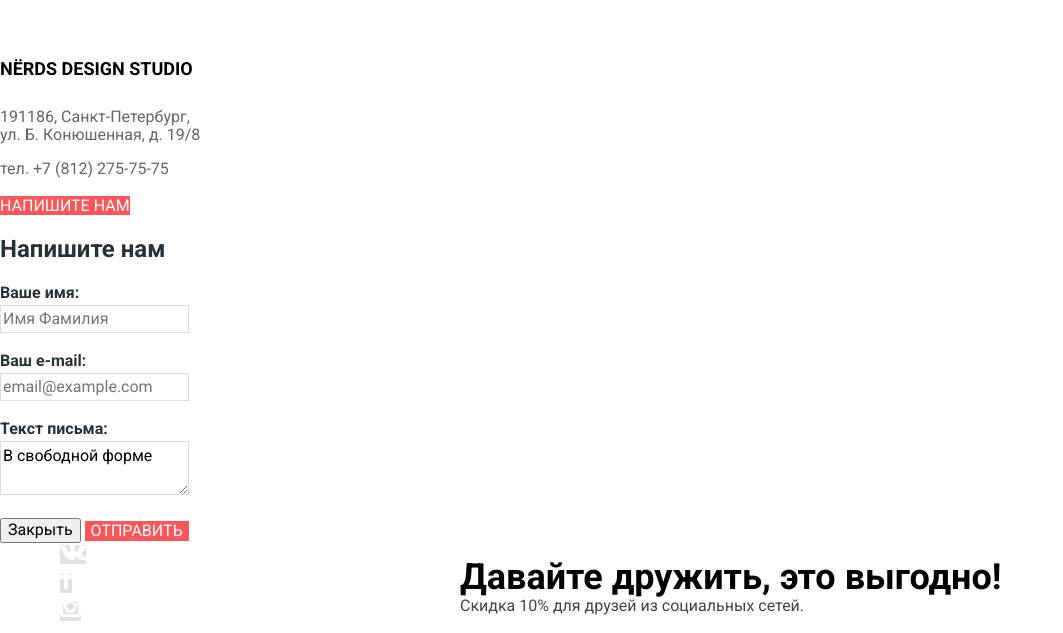
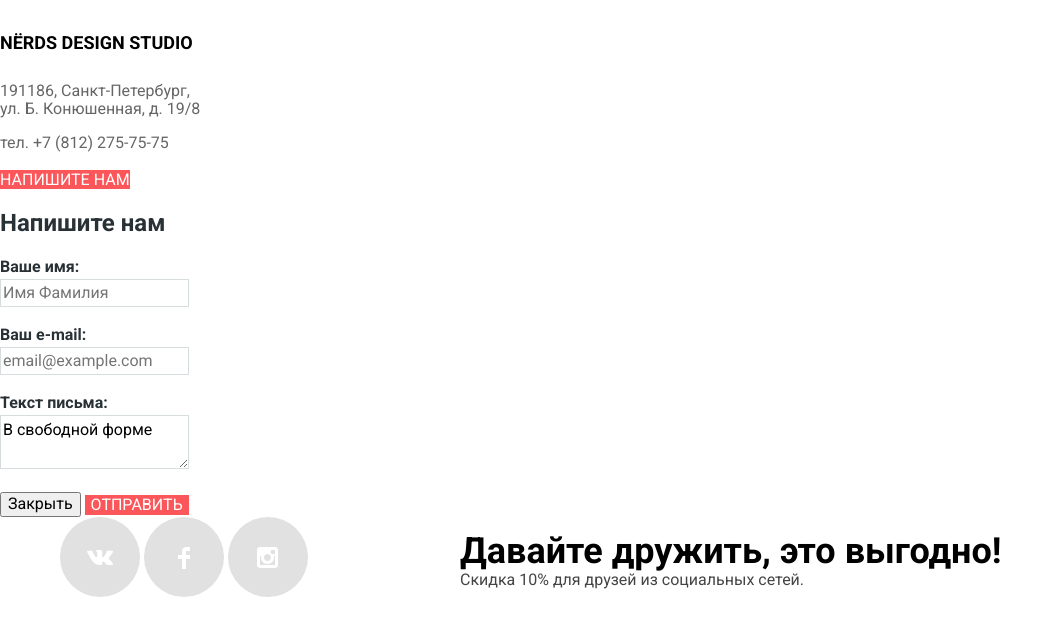
Before and after one commit to Kurapov75/876937-nerds, a plain HTML site: page catalog.html in a window 1280 px wide. Shown: the part 2155-2788 px from the top of the page, without its empty margins (0-1063 px from the left). After the commit the page ends 2762 px from the top, so only its background shows below. Drawn offline with Linux system fonts and the light colour scheme.

Commit message:
Исправления
Закрыт div в футере. Добавлен атрибут alt  к иконкам соцсетей.
Главное меню и меню соцсетей выстроены горизонтально

```diff
--- a/catalog.html
+++ b/catalog.html
@@ -196,9 +196,9 @@
 		<footer class="ftr-main">
 			<div class="layout-positioner">
 			<ul class="social-menu">
-				<li><a href="#" title="Мы В Контакте" target="_blank"><img src="img/vk-icon.svg"></a></li>
-				<li><a href="#" title="Мы в Фейсбуке" target="_blank"><img src="img/fb-icon.svg"></a></li>
-				<li><a href="#" title="Мы в Инстаграм" target="_blank"><img src="img/insta-icon.svg"></a></li>
+				<li><a href="#" title="Мы В Контакте" target="_blank"><img src="img/vk-icon.svg" alt="В Контакте"></a></li>
+				<li><a href="#" title="Мы в Фейсбуке" target="_blank"><img src="img/fb-icon.svg" alt="Фейсбук"></a></li>
+				<li><a href="#" title="Мы в Инстаграм" target="_blank"><img src="img/insta-icon.svg" alt="Инстаграм"></a></li>
 			</ul>
 			<div class="promo">
 			<p><strong>Давайте дружить, это выгодно!</strong><br>Скидка 10% для друзей из социальных сетей.</p>
--- a/css/style.css
+++ b/css/style.css
@@ -105,6 +105,12 @@
   nav a:active,
   nav+a:active {
       color: #ababab;
+  }
+
+  .main-menu {
+    display: flex;
+    justify-content: space-between;
+    width: 440px;
   }
 
   .main-menu-current {
@@ -434,8 +440,22 @@
     margin-right: 140px;
   }
 
+  .social-menu li {
+    display: inline-block;
+  }
+
   .social-menu a {
+    display: inline-block;
     background-color: #e1e1e1;
+    width: 80px;
+    height: 80px;
+    border-radius: 50%;
+    text-align: center;
+    line-height: 80px;
+  }
+
+  .social-menu img {
+    vertical-align: middle;
   }
 
   .social-menu a:hover,
@@ -451,6 +471,7 @@
   .social-menu a:active img {
     opacity: 0.5;
   }
+
 
   .ftr-main strong {
     color: #000;
```
Also changed, not shown: index.html (+4 -4 lines).
